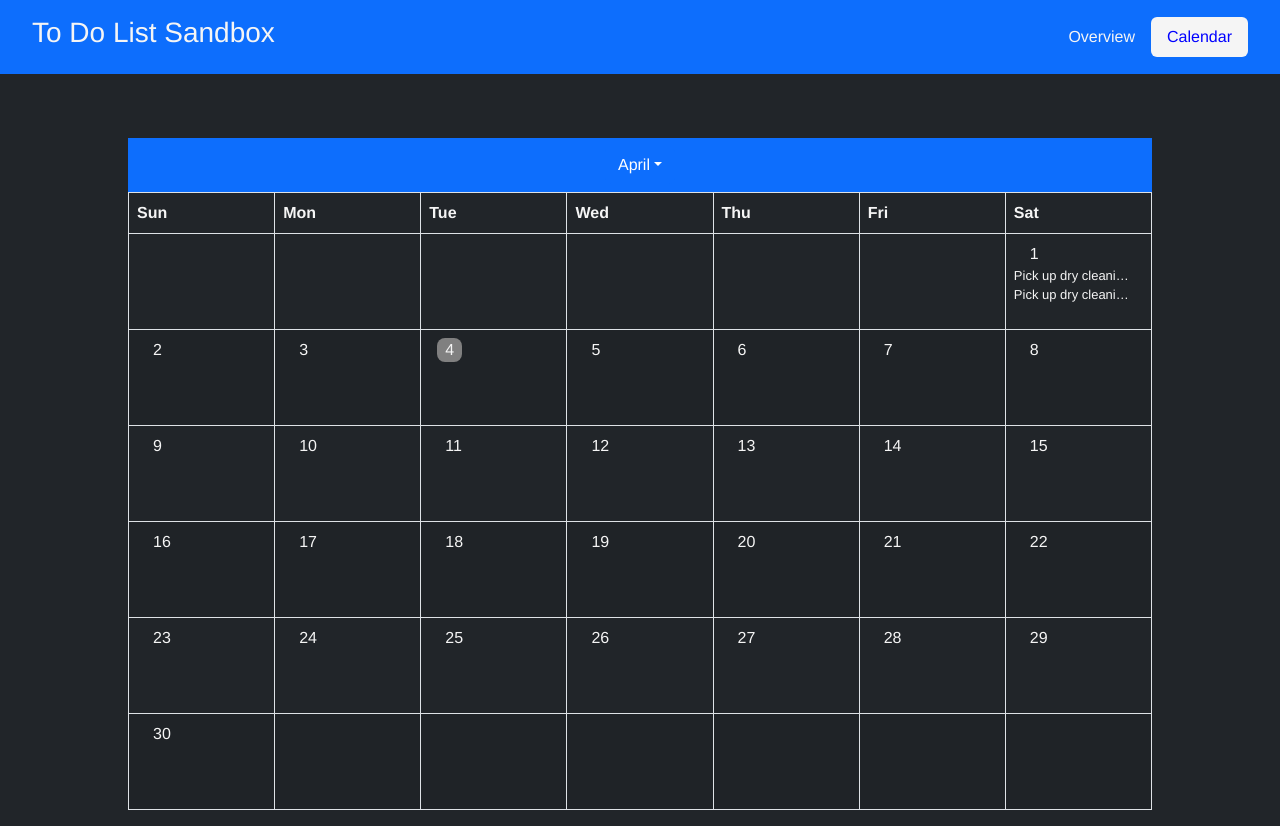
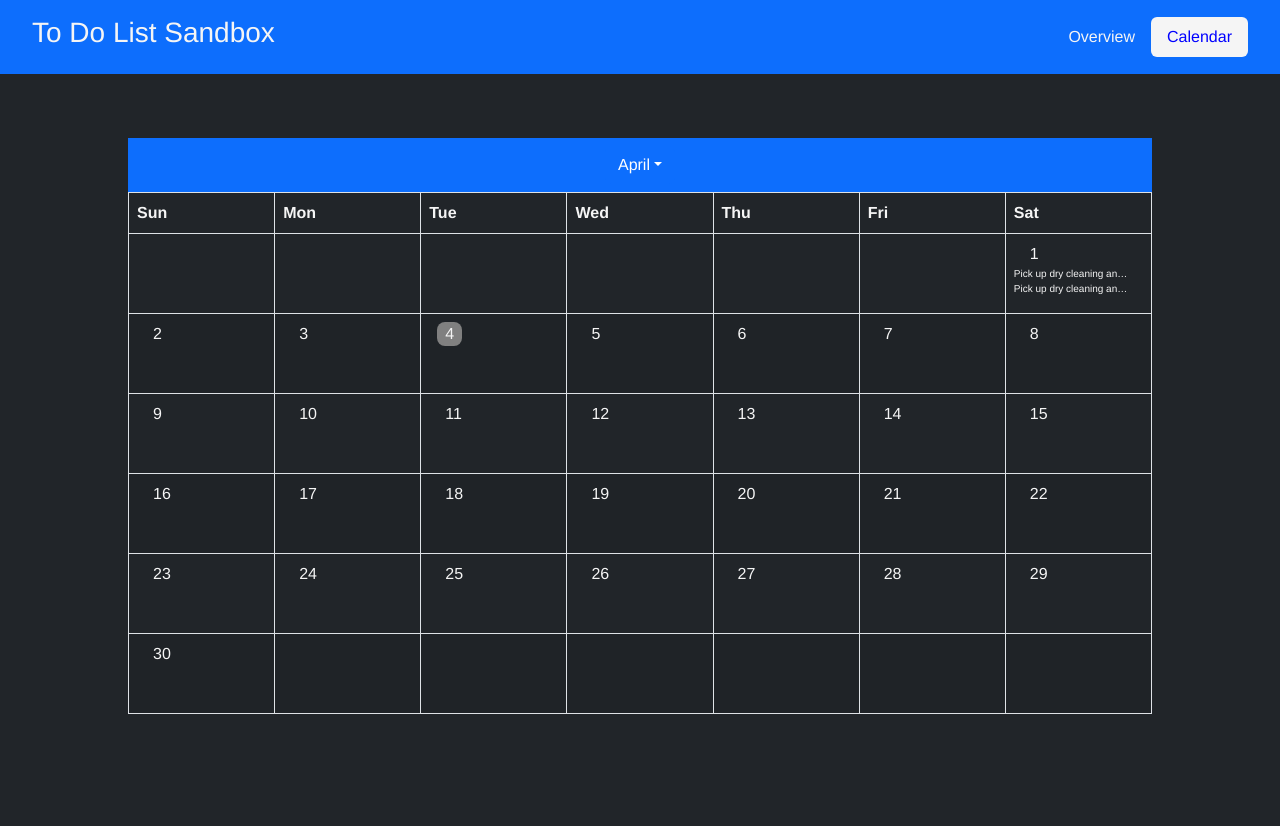
Before and after one commit to faizbasir/FE-to-do-list, a React app: page /calendar in a window 1280 px wide. After the commit the page ends 800 px from the top, so only its background shows below. Built offline with nearby package versions, Linux system fonts and the light colour scheme.

Commit message:
updated month selection logic

```diff
--- a/src/components/UI/content/calendar/CalendarContent.tsx
+++ b/src/components/UI/content/calendar/CalendarContent.tsx
@@ -2,14 +2,17 @@ import moment, { Moment } from "moment";
 import React, { useEffect, useState } from "react";
 import "./styles/CalendarContent.scss";
 
-const CalendarContent = () => {
+interface monthProp {
+  selectedMonth: number;
+}
+
+const CalendarContent = (props: monthProp) => {
   const [dateObject, setDateObject] = useState<Moment>(moment());
 
   useEffect(() => {
-    setDateObject(moment());
-  }, []);
+    setDateObject(moment().set("month", props.selectedMonth));
+  }, [props.selectedMonth]);
 
-  console.log(dateObject);
   const firstDayOfMonth = () => {
     let firstDay: number = Number(
       moment(dateObject).startOf("month").format("d")
--- a/src/components/UI/content/calendar/CalendarHeader.tsx
+++ b/src/components/UI/content/calendar/CalendarHeader.tsx
@@ -1,15 +1,19 @@
 import moment from "moment";
-import React from "react";
+import React, { useState } from "react";
 import "./styles/CalendarHeader.scss";
 import { Dropdown } from "react-bootstrap";
 
-const CalendarHeader = () => {
-  // const [dateObject, setDateObject] = useState<Moment>(moment());
-  // const [showDropDown, setShowDropDown] = useState<boolean>(false);
+interface monthProp {
+  onChange: (monthIndex: number) => void;
+}
+
+const CalendarHeader = (props: monthProp) => {
+  const [month, setMonth] = useState<string>(moment().format("MMMM"));
   const months: string[] = moment.months();
 
   const selectMonthHandler = (e: React.MouseEvent<HTMLInputElement>) => {
-    console.log(e.currentTarget.innerHTML);
+    setMonth(e.currentTarget.innerHTML);
+    props.onChange(months.indexOf(e.currentTarget.innerHTML));
   };
 
   const monthsSelector = months.map((month) => (
@@ -18,15 +22,13 @@ const CalendarHeader = () => {
     </Dropdown.Item>
   ));
 
-  let currentMonth = moment().format("MMMM");
-
   return (
     <>
       <div className="header-container bg-primary">
         <div className="mx-auto dropdown-months">
           <Dropdown className="">
             <Dropdown.Toggle variant="primary" id="dropdown-basic">
-              {currentMonth}
+              {month}
             </Dropdown.Toggle>
 
             <Dropdown.Menu>{monthsSelector}</Dropdown.Menu>
--- a/src/components/UI/content/calendar/CalendarList.tsx
+++ b/src/components/UI/content/calendar/CalendarList.tsx
@@ -1,10 +1,12 @@
 import moment from "moment";
-import React from "react";
+import React, { useState } from "react";
 import CalendarContent from "./CalendarContent";
 import CalendarHeader from "./CalendarHeader";
 import "./styles/CalendarList.scss";
 
 const CalendarList = () => {
+  const [month, setMonth] = useState<number>(moment().month());
+
   const daysInWeek = moment.weekdaysShort().map((day) => {
     return (
       <th key={day} className="border">
@@ -13,16 +15,21 @@ const CalendarList = () => {
     );
   });
 
+  const monthChange = (selectedMonth: number) => {
+    setMonth(selectedMonth);
+    console.log(selectedMonth);
+  };
+
   return (
     <>
-      <CalendarHeader />
+      <CalendarHeader onChange={monthChange} />
       <div className="calendar-container">
         <table className="table table-striped table-fixed">
           <thead>
             <tr key={"header"}>{daysInWeek}</tr>
           </thead>
           <tbody>
-            <CalendarContent />
+            <CalendarContent selectedMonth={month} />
           </tbody>
         </table>
       </div>
--- a/src/components/UI/content/calendar/styles/CalendarContent.scss
+++ b/src/components/UI/content/calendar/styles/CalendarContent.scss
@@ -17,10 +17,16 @@ td {
 }
 .task {
   list-style: none;
-  font-size: small;
+  font-size: x-small;
   width: 90%;
   display: block;
   overflow: hidden;
   white-space: nowrap;
   text-overflow: ellipsis;
 }
+
+@media screen and (max-width: 1440px) {
+  td {
+    height: 5rem;
+  }
+}
```
